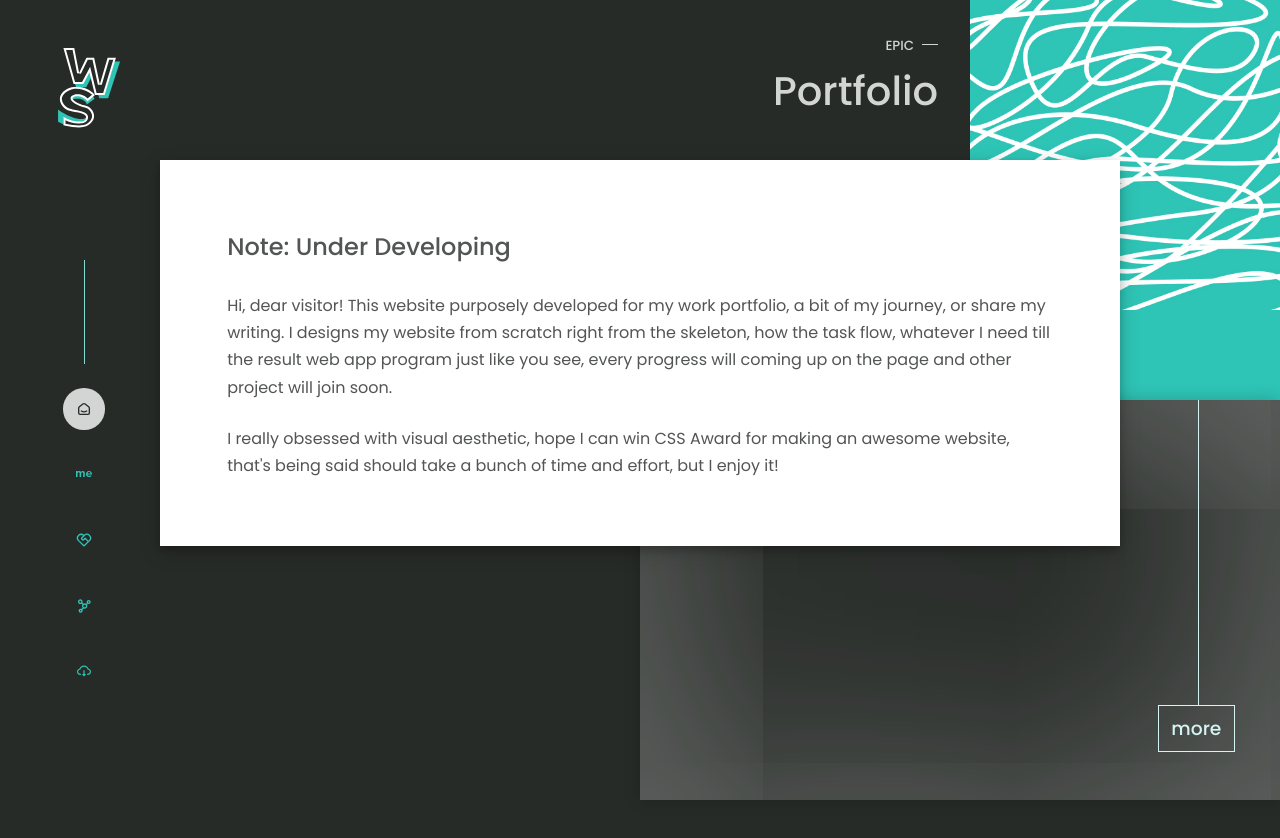
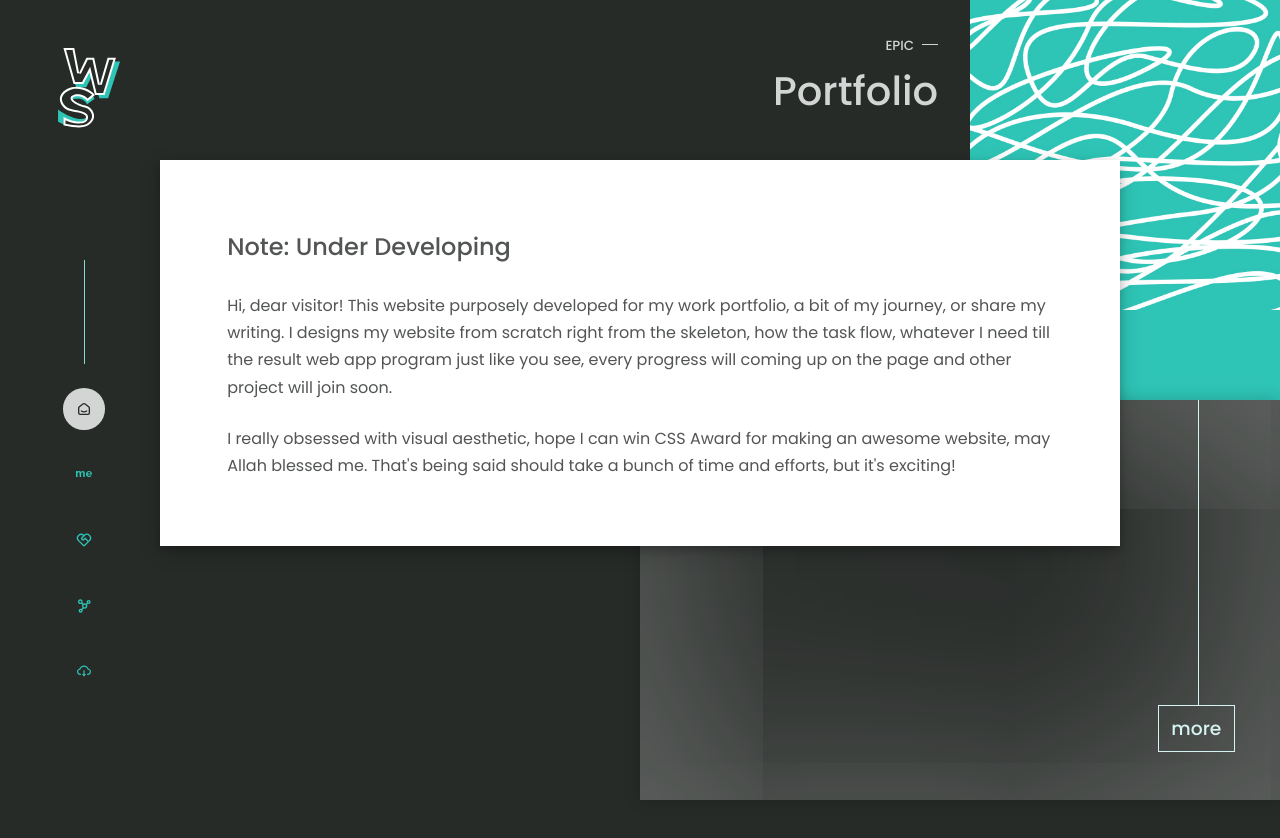
Before and after one commit to widiyasasih/widiyasasih.github.io, a React (Create React App) app: page / in a window 1280 px wide. Shown: the top 838 px of the page. Built offline with nearby package versions, Linux system fonts and the light colour scheme.

Commit message:
Update Content

```diff
--- a/src/components/content/About.jsx
+++ b/src/components/content/About.jsx
@@ -17,11 +17,14 @@ const About = () => {
             those. And I love doing digital painting, illustration, and also
             done some design work for branding needs like poster, social media
             promotion (feed or story; I usually take this job for freelance),
-            flyer, banner, and more.
+            flyer, banner, and more. Beside under remote or freelance working
+            mode, I sometime done those for volunteering, if someone asking
+            w.h.y I did that, well tbh is to heal and keep up my social
+            behavior. It's nice 😁.
           </p>
           <p>
-            Contact my email for any further :<br></br>
-            {''}
+            Okay enough with this talkie. I will after for the better progress.
+            Contact my email to react me :<br></br>
             <b>widiyasasih[at]gmail.com</b>
           </p>
         </div>
--- a/src/components/content/Home.jsx
+++ b/src/components/content/Home.jsx
@@ -16,8 +16,8 @@ const Home = () => {
           </p>
           <p>
             I really obsessed with visual aesthetic, hope I can win CSS Award
-            for making an awesome website, that's being said should take a bunch
-            of time and effort, but I enjoy it!
+            for making an awesome website, may Allah blessed me. That's being
+            said should take a bunch of time and efforts, but it's exciting!
           </p>
         </div>
       </div>
```
